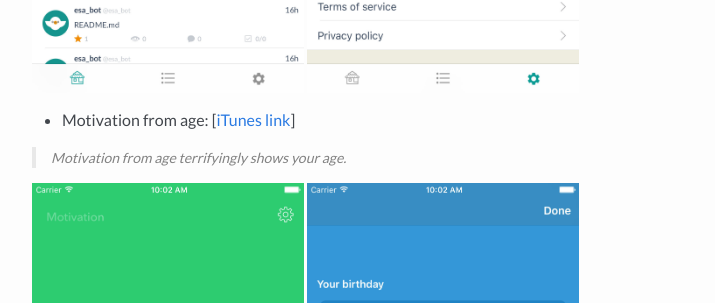
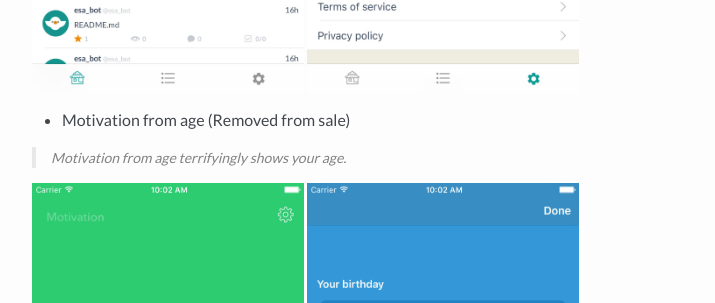
Before and after one commit to pixyzehn/pixyzehn.com, a Jekyll site: the page built from pages/portfolio.md, in a window 1280 px wide and 900 px high, scrolled down 2006 px. Shown: the part 150-453 px from the top of the window, without its empty margins (268-983 px from the left). Built offline with Jekyll 4.4.1, drawn with Linux system fonts in a browser that asks for light colours; nearby versions of some CDN libraries; library files that are not in the unit come from our copies.

Commit message:
Remove unused link

```diff
--- a/pages/portfolio.md
+++ b/pages/portfolio.md
@@ -46,7 +46,7 @@ A Swift framework for the esa.io API [https://esa.io](https://esa.io).
 ![esafeed01]({{ site.url }}/assets/esafeed01.jpg){:width="40%"}
 ![esafeed02]({{ site.url }}/assets/esafeed02.jpg){:width="40%"}
 
-- Motivation from age: [[iTunes link](https://itunes.apple.com/us/app/motivation-from-age/id1028896399?ls=1&mt=8){:target="_blank"}]
+- Motivation from age (Removed from sale)
 
 > Motivation from age terrifyingly shows your age.
 
```
